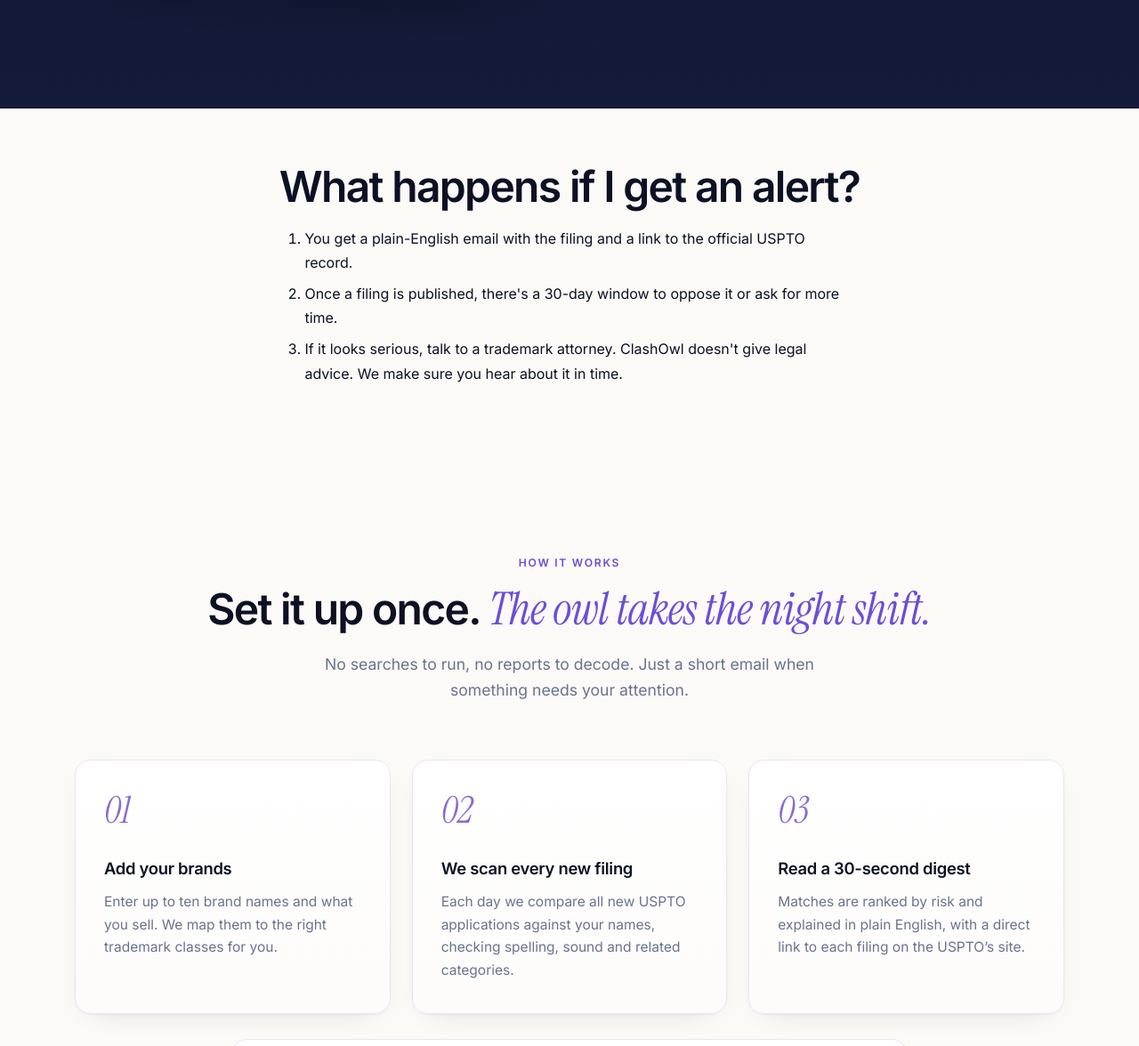
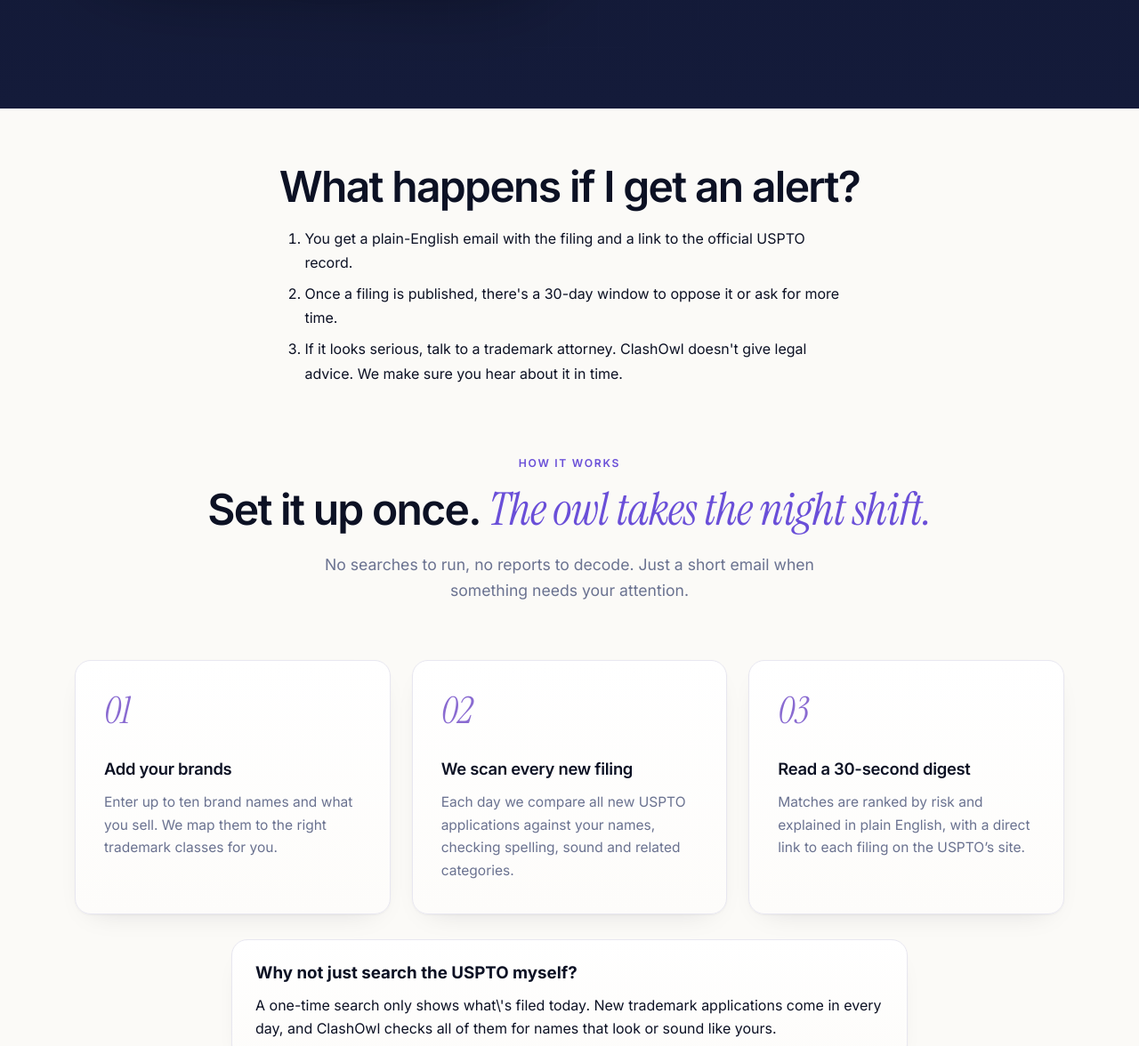
Before and after one commit to stephensonpro527-lab/Clashowl, a plain HTML site: page index.html in a window 1280 px wide. Shown: the part 1640-2816 px from the top of the page at 89% size. Drawn offline with Linux system fonts and the light colour scheme.

Commit message:
Tighten homepage gaps: alert→how and pricing→founder

```diff
--- a/style.css
+++ b/style.css
@@ -124,7 +124,10 @@
 /* Nov 2 objections update */
 .nc-trust{margin:.35rem 0 0!important;font-size:.82rem}
 .nc-tips{display:flex;gap:.5rem;align-items:center;font-size:.88rem;margin:.25rem 0}.nc-tips[hidden]{display:none}.nc-tips input{width:auto;margin:0}
-#alert-next{padding-top:48px;padding-bottom:48px}.anext{max-width:640px;margin:1rem auto 0;padding-left:1.4rem;line-height:1.7}.anext li{margin:.5rem 0}
+#alert-next{padding-top:48px;padding-bottom:24px}.anext{max-width:640px;margin:1rem auto 0;padding-left:1.4rem;line-height:1.7}.anext li{margin:.5rem 0}
+#how{padding-top:40px}
+.pricing{padding-bottom:40px}
+#founder{padding-top:40px}
 .whynot{max-width:760px;margin:28px auto 0;padding:22px 26px}.whynot h3{margin:0 0 .4rem}.whynot p{margin:0}
 .fbox{display:flex;gap:28px;align-items:center}.fbox img{width:160px;height:160px;border-radius:50%;object-fit:cover;flex:none}.fbox h2{margin:0 0 .5rem}
 @media (max-width:640px){.fbox{flex-direction:column;text-align:center;gap:16px}.fbox img{width:128px;height:128px}.whynot{padding:18px}.anext{padding-left:1.2rem}}
```
